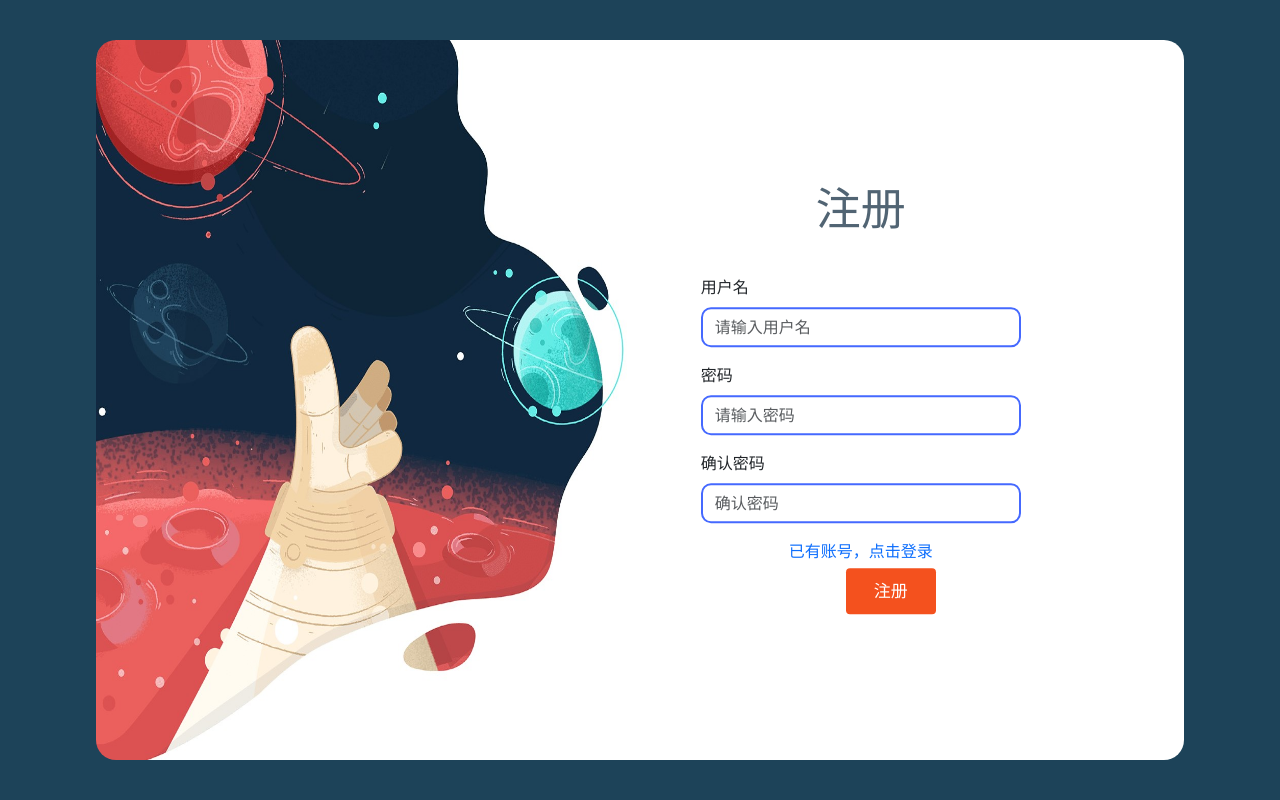
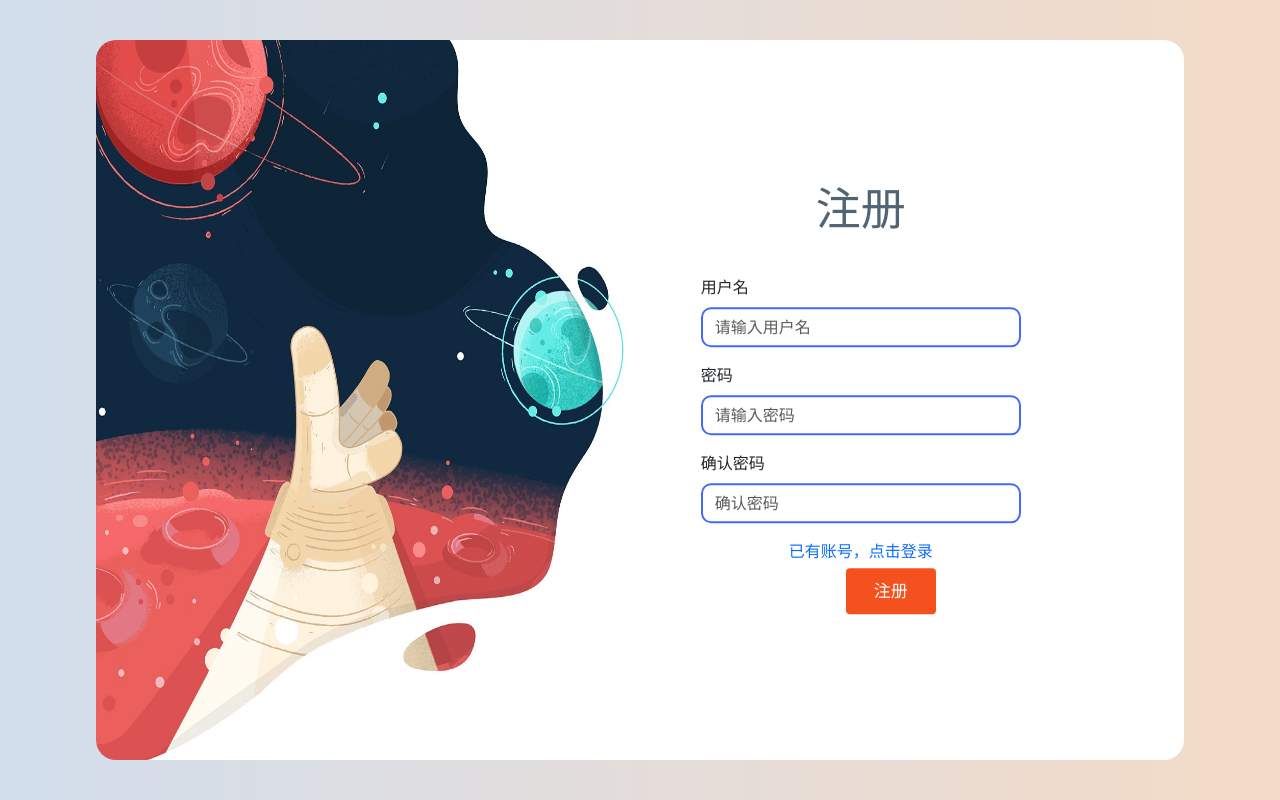
Before and after one commit to Cu737/exercise-every-day, a Django app: page /signup/ in a window 1280 px wide. Run offline with Django 4.2, Linux system fonts and the light colour scheme; some libraries are stand-ins or nearby versions.

Commit message:
登录界面样式修改

```diff
--- a/app01/static/css/login.css
+++ b/app01/static/css/login.css
@@ -53,7 +53,7 @@ position: absolute;
 .box {
   width: 100vw;
   height: 100vh;
-  background-color: rgb(29, 67, 89);
+  background-color: white;
 }
 .box .content .login-wrapper h1 {
   text-align: center;
@@ -129,7 +129,7 @@ position: absolute;
 /*一般大于手机的尺寸CSS*/
 @media (min-width: 767px) {
   .box {
-    background-color: rgb(29, 67, 89);
+      background-image:linear-gradient(90deg, #D2DEED, #F4DBC7);
   }
   .box .content {
     width: 85vw;
--- a/app01/static/css/login.scss
+++ b/app01/static/css/login.scss
@@ -6,7 +6,7 @@
 .box {
     width: 100vw;
     height: 100vh;
-    background-color: rgb(29, 67, 89);
+      background-image:linear-gradient(90deg, #D2DEED, #F4DBC7);
     .content {
         .login-wrapper {
             h1 {
@@ -86,7 +86,7 @@
 /*一般大于手机的尺寸CSS*/
 @media (min-width: 767px) {
     .box {
-        background-color: rgb(29, 67, 89);
+      background-image:linear-gradient(90deg, #D2DEED, #F4DBC7);
         .content {
             width: 85vw;
             height: 90vh;
```
